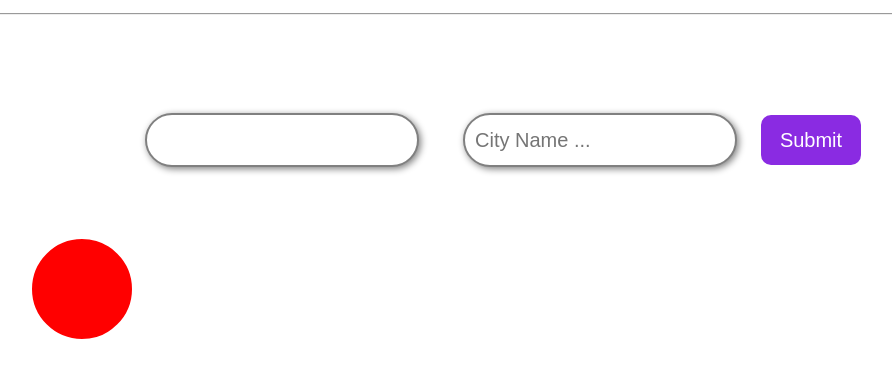
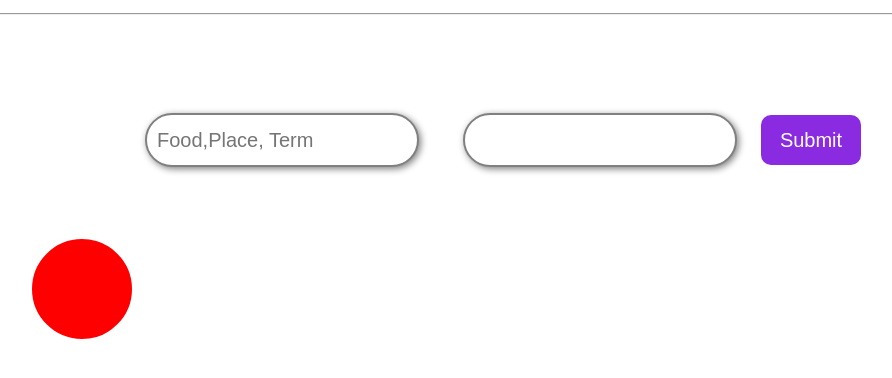
Before and after one commit to mdrame/Yelpz, a Flask app: page / in a window 1280 px wide. Shown: the part 317-695 px from the top of the page, without its empty margins (147-1039 px from the left). Run offline with Flask 2, Linux system fonts and the light colour scheme; data that the repository does not hold is empty.

Commit message:
added geolocation to input place holder

```diff
--- a/app.py
+++ b/app.py
@@ -9,36 +9,50 @@ import pprint #pyhton json viewer  libary
 
 app = Flask(__name__)
 
-def get_country(ip_address):
-    try:
-        response = requests.get("http://ip-api.com/json/{}".format(ip_address))
-        js = response.json()
-        city = js['city']
-        return city
-    except Exception as e:
-        return "Error : We cant seems to find your location, pls turn on your connectivity"
+# # calliing long and lat from ip-api base on user IPAddress.
+# def get_country(ip_address):
 
-stars = {"oneStar": "⭐️",
-         "twoStar": "⭐️ ⭐️",
-         "threeStar": "⭐️ ⭐️ ⭐️",
-         "fourStar": "⭐️ ⭐️ ⭐️ ⭐️",
-         "fiveStar": "⭐️ ⭐️ ⭐️ ⭐️ ⭐️"}
+#         response = requests.get("http://ip-api.com/json/{}".format(ip_address))
+#         js = response.json()
+#         # city = js['countryCode']
+#         return js
+    # except Exception as e:
+    #     return "Error : We cant seems to find your location, pls turn on your connectivity"
+
+# stars = {"oneStar": "⭐️",
+#          "twoStar": "⭐️ ⭐️",
+#          "threeStar": "⭐️ ⭐️ ⭐️",
+#          "fourStar": "⭐️ ⭐️ ⭐️ ⭐️",
+#          "fiveStar": "⭐️ ⭐️ ⭐️ ⭐️ ⭐️"}
 
 # Yelp business info API request url
 business_id = 'adLzMuVhL1CSj0j0VeXTZQ'
 
-
+#yelp Api Keys and ID
 API_KEY = 'P8HZvWFwVupqzc7RTaLgjHxRIN0f6E380U6ZpIFCJaPZl-ButUiJlrTq89KVnDkRuesCGBinXj8MPqiUL_KT9ooFU1xHsDe72NBVDWO_MhmKDKpOgUHOASvVG6GiXXYx'
 ENDPOINT = 'https://api.yelp.com/v3/businesses/search'
 # key = 'P8HZvWFwVupqzc7RTaLgjHxRIN0f6E380U6ZpIFCJaPZl-ButUiJlrTq89KVnDkRuesCGBinXj8MPqiUL_KT9ooFU1xHsDe72NBVDWO_MhmKDKpOgUHOASvVG6GiXXYx'
 HEADERS = {"Authorization": "bearer %s" % API_KEY}
 
+
+# IP-API url
+ip_Url = "http://ip-api.com/json/"
+
 #home route
 @app.route('/')
 def home():
 
+    # got Api from remote_addr
     ip_address = request.remote_addr
-    city = get_country(ip_address)
+    # this is usually right behind the url of API address
+    PARAMETERS = {"city": ip_address}
+    #calling API
+    respond = requests.get(ip_Url, params=PARAMETERS,)
+
+    dic_of_datas = respond.json()
+    city = dic_of_datas['city']
+    print(city)
+
     # number of countries where the largest number of speakers are French
     # data from http://download.geonames.org/export/dump/countryInfo.txt
     # if country in ('BL', 'MF', 'TF', 'BF', 'BI', 'BJ', 'CD', 'CF', 'CG', 'CI', 'DJ', 'FR', 'GA', 'GF', 'GN', 'GP', 'MC', 'MG', 'ML', 'MQ', 'NC'):
@@ -53,6 +67,7 @@ def home():
 @app.route("/showResult")
 def showResult():
 
+#calling yelp fusion api
     search = request.args.get("term")
     location = request.args.get("city")
     # this is usually right behind the url of API address
--- a/templates/index.html
+++ b/templates/index.html
@@ -12,17 +12,21 @@
             <img src="/static/images/logo.jpg" id="logo" >
         <hr>
 
+
+
         <div id="form_wrap">
             <form action="/showResult" class="form">
-                <input onfocus="this.value=''" type="text" name="term" value="{{city}}"> </input>
-                <input onfocus="this.value=''" type="text" name="city" placeholder="City Name ..." > </input>
+                <input onfocus="this.value=''" type="text" name="term" placeholder="Food,Place, Term"> </input>
+                <input onfocus="this.value=''" type="text" name="city" value="{{ city }}" > </input>
                 <button type="submit"> Submit </button>
             </form>
         </div>
 
+
         <div id="ball">
 
         </div>
+
 
     </div>
 
```
